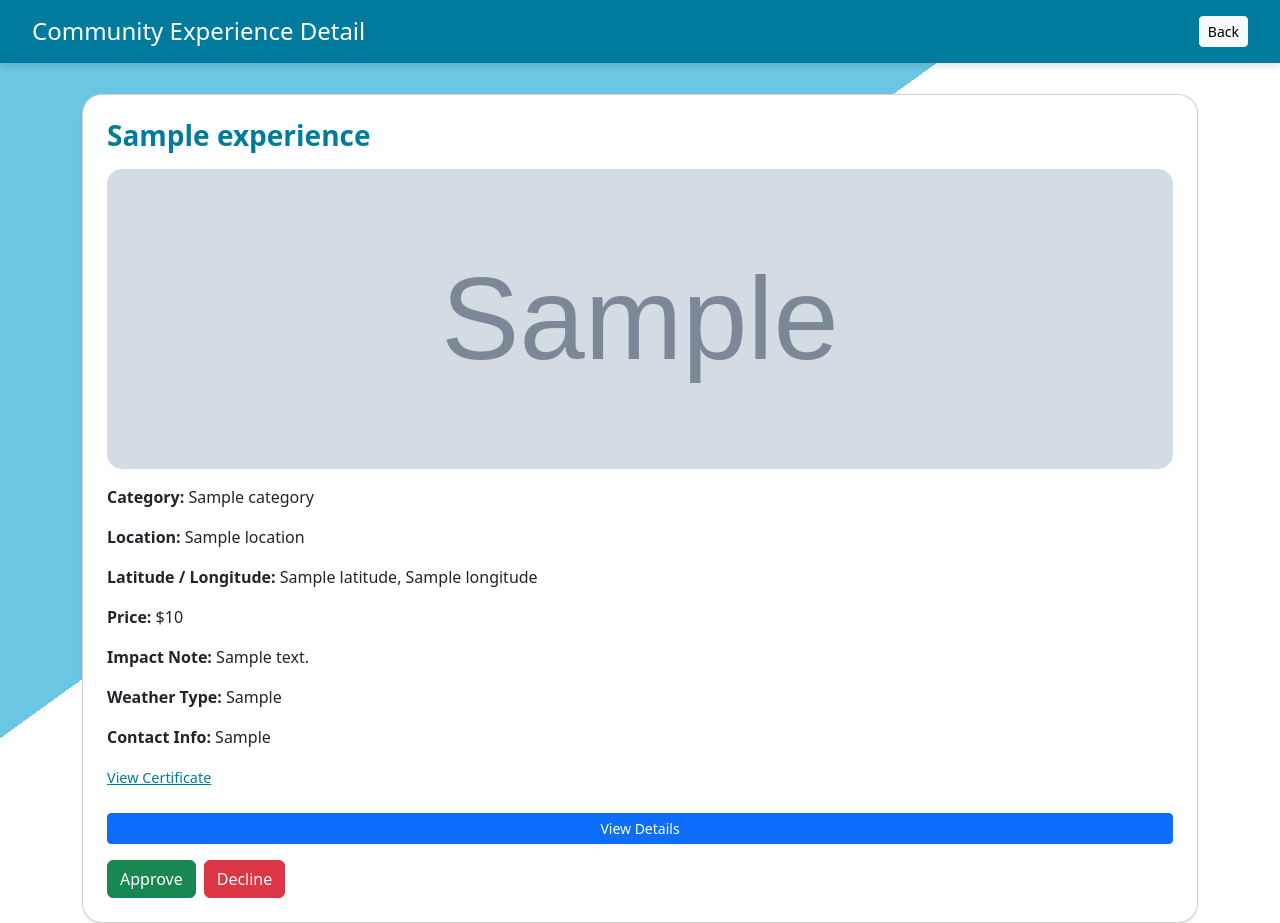
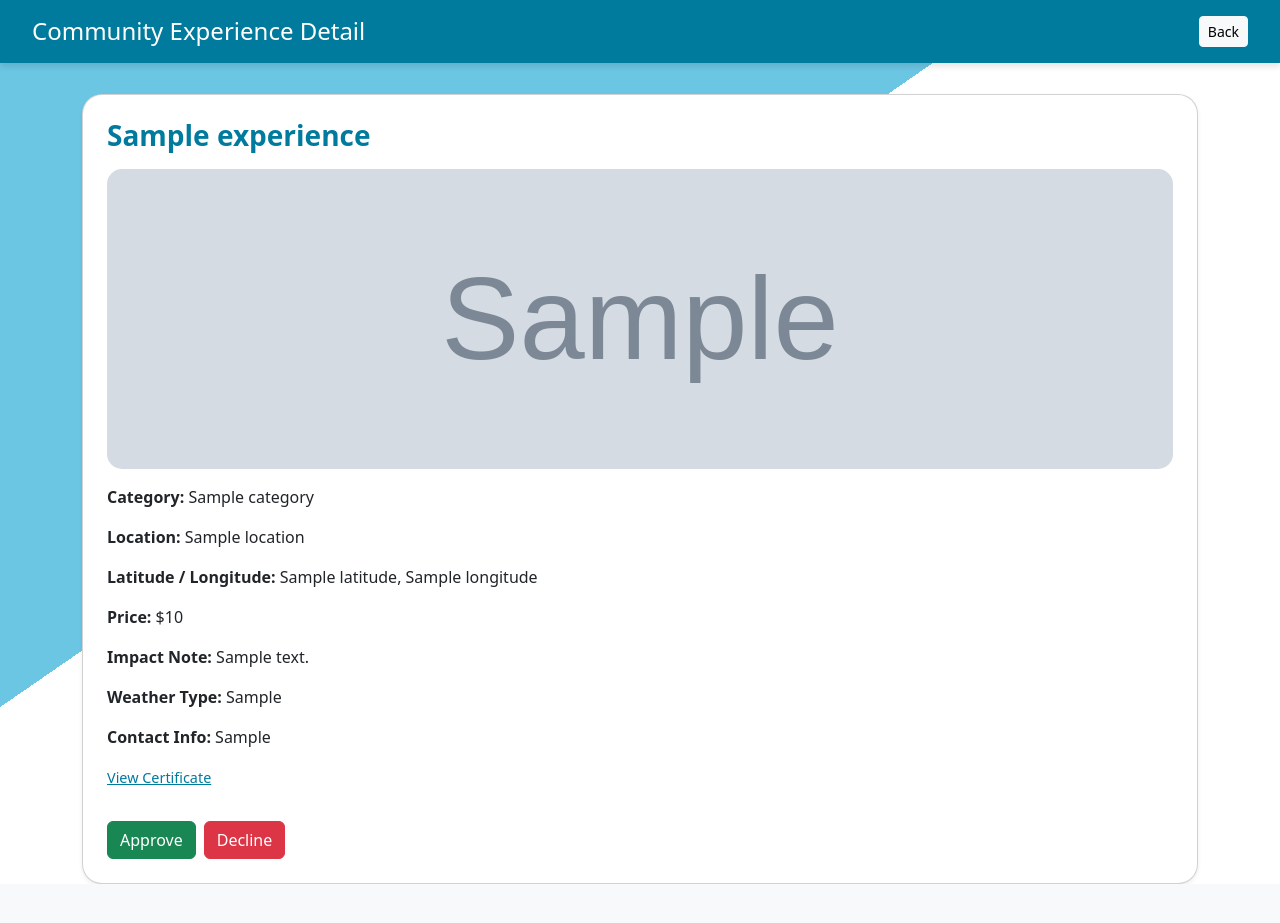
Before and after one commit to Muz1357/ecotrial, a Flask app: template templates/community_experience_detail.html in a window 1280 px wide. After the commit the page ends 884 px from the top, so only its background shows below. Run offline with Flask 3, Linux system fonts and the light colour scheme; the template is opened without the code that fills it: most values are stand-ins (such as "Sample title", 1, 10 or a date in 2020); grey boxes marked "Sample" are stand-in pictures.

Commit message:
Sprint 3

```diff
--- a/templates/community_experience_detail.html
+++ b/templates/community_experience_detail.html
@@ -53,7 +53,7 @@
   <!-- App Bar -->
   <div class="app-bar d-flex justify-content-between align-items-center">
     <h4 class="mb-0">Community Experience Detail</h4>
-    <a href="{{ url_for('admin.pending_community_experiences') }}" class="btn btn-light btn-sm">Back</a>
+    <a href="{{ url_for('admin.admin_dashboard') }}" class="btn btn-light btn-sm">Back</a>
   </div>
 
   <div class="container mt-4">
@@ -78,9 +78,6 @@
         <p><a href="{{ experience.certificate_path }}" target="_blank" class="certificate-link">View Certificate</a></p>
       {% endif %}
 
-      <a href="{{ url_for('admin.view_community_experience', exp_id=exp.id) }}"
-             class="btn btn-primary btn-sm mt-2">View Details</a>
-
       <!-- Approve / Decline Buttons -->
       <div class="d-flex justify-content-start mt-3">
         <form action="{{ url_for('admin.approve_community_experience', exp_id=experience.id) }}" method="post" class="me-2">
```
